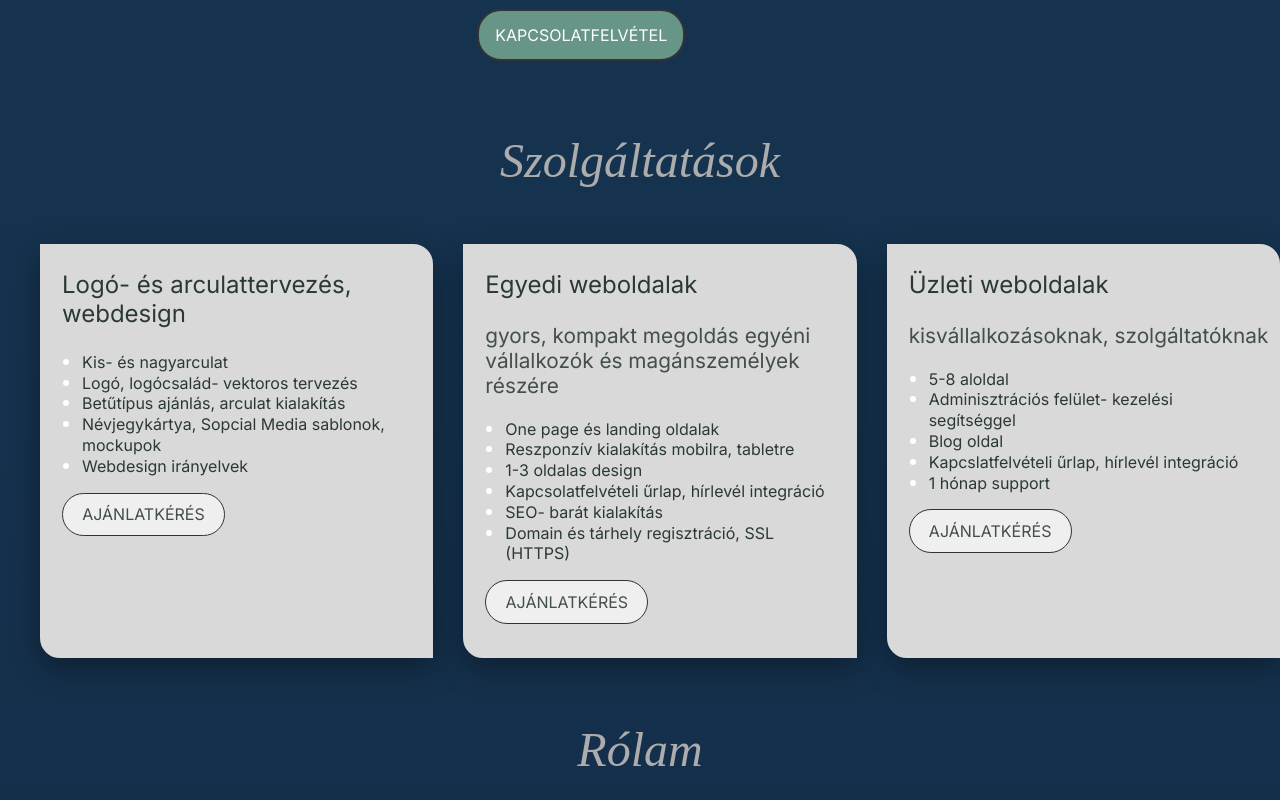
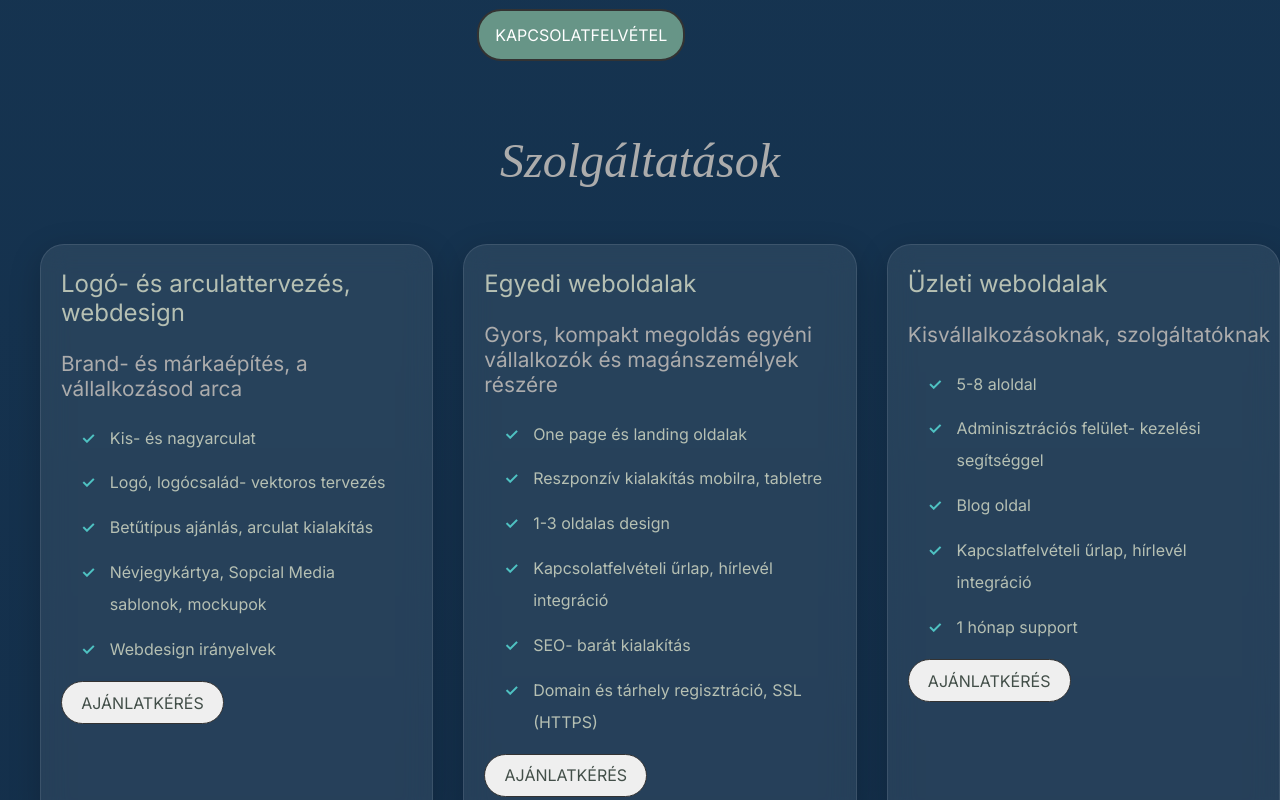
Before and after one commit to FlowWolfKft/pixelLibertyReact, a React (Vite) app: page / in a window 1280 px wide. Shown: the part 380-1180 px from the top of the page. Built offline with nearby package versions, Linux system fonts and the light colour scheme.

Commit message:
Szolgáltatások kalapálás

```diff
--- a/src/components/Services.jsx
+++ b/src/components/Services.jsx
@@ -1,12 +1,12 @@
 import React from "react";
-
 function Services() {
   return (
-    <section className="content-box services-section">
+    <section className="content-box services-section features">
       <h1 className="heading">Szolgáltatások</h1>
       <div className="services column-3">
         <ServiceCard
           title="Logó- és arculattervezés, webdesign"
+          description="Brand- és márkaépítés, a vállalkozásod arca"
           items={[
             "Kis- és nagyarculat",
             "Logó, logócsalád- vektoros tervezés",
@@ -18,7 +18,7 @@ function Services() {
         />
         <ServiceCard
           title="Egyedi weboldalak"
-          description=" gyors, kompakt megoldás egyéni vállalkozók és magánszemélyek részére"
+          description=" Gyors, kompakt megoldás egyéni vállalkozók és magánszemélyek részére"
           items={[
             "One page és landing oldalak",
             "Reszponzív kialakítás mobilra, tabletre",
@@ -31,7 +31,7 @@ function Services() {
         />
         <ServiceCard
           title="Üzleti weboldalak"
-          description="kisvállalkozásoknak, szolgáltatóknak"
+          description="Kisvállalkozásoknak, szolgáltatóknak"
           items={[
             "5-8 aloldal",
             "Adminisztrációs felület- kezelési segítséggel",
--- a/src/main.jsx
+++ b/src/main.jsx
@@ -2,6 +2,7 @@ import React from "react";
 import ReactDOM from "react-dom/client";
 import App from "./App";
 import { BrowserRouter } from "react-router-dom";
+
 import "./menu.css";
 import "./style.css";
 import "./grid.css";
--- a/src/style.css
+++ b/src/style.css
@@ -10,7 +10,7 @@
   --homok: #d9d9d9;
   --body-text: #434f49;
   --pink: #e9a9c4;
-  --dark-pink: #dc6ea6;
+  --dark-pink: #cb2cbe;
   --title: #2a3937;
   --white: #fff;
   --ice-blue: #e9faff;
@@ -70,21 +70,28 @@ a:hover {
   gap: 24px;
 }*/
 .services-card {
-  background: var(--homok);
+  /*background: var(--homok);*/
   border: 2px solid var(--homok);
-  box-shadow: 0 10px 30px rgba(0, 0, 0, 0.35);
   padding-left: 20px;
-  border-radius: 0px 20px 0px 20px;
   max-width: 75%;
   margin-bottom: 2rem;
-  color: var(--title);
-  /*transition: 0.2s ease;
-  transform-origin: left center;*/
+  color: var(--light-green);
+  background: rgba(255, 255, 255, 0.08);
+  backdrop-filter: blur(14px);
+  -webkit-backdrop-filter: blur(14px);
+  border: 1px solid rgba(255, 255, 255, 0.1);
+  border-radius: 24px;
+  box-shadow: 0 8px 32px rgba(0, 0, 0, 0.2);
+  transition: all 0.35s ease;
 }
-.services-card p {
+
+.service-card:hover {
+  transform: translateY(-8px);
+}
+/*.services-card p {
   color: var(--body-text);
 }
-/*.services-card:hover {
+.services-card:hover {
   transform: translateY(-5px);
 }*/
 .services-btn {
@@ -103,8 +110,9 @@ a:hover {
 }
 .services-btn:hover {
   transform: scale(1.1);
-  background-color: var(--petrol-green);
+  background-color: var(--dark-pink);
   color: var(--white);
+  border: 2px solid whitesmoke;
 }
 .services svg {
   height: 12.5rem;
@@ -128,11 +136,12 @@ a:hover {
 }
 
 li {
-  line-height: 1.3;
+  line-height: 2;
   font-size: 1rem;
 }
 ul {
   padding: 0 20px;
+  list-style-type: none;
 }
 ul li::marker {
   color: var(--white);
@@ -164,6 +173,26 @@ ol li::before {
   left: -2.25rem;
   z-index: -1;
   border-radius: 50%;
+}
+.features {
+  list-style: none;
+  padding: 0;
+}
+
+.features li {
+  position: relative;
+  padding-left: 1.8rem;
+  margin-bottom: 0.8rem;
+}
+
+.features li::before {
+  content: "✓";
+  position: absolute;
+  left: 0;
+  top: 0;
+
+  color: #4fc2c2;
+  font-weight: 700;
 }
 h1,
 h2,
@@ -210,30 +239,30 @@ input[type="submit"] {
   transition: transform 0.2s ease;
   margin-bottom: 2rem;
 }
+
+.contact-btn:hover {
+  padding: 1rem 1rem;
+  color: var(--white);
+  background-color: var(--dark-pink);
+  box-shadow:
+    inset 0 1px 1px rgba(255, 255, 255, 0.12),
+    0 6px 14px rgba(203, 44, 190, 0.25);
+
+  transition: all 0.25s ease;
+
+  border: 2px solid whitesmoke;
+  border-radius: 32px;
+  font-family: inherit;
+  font-size: inherit;
+  line-height: 1;
+  transform: scale(1.1);
+}
 .pixelliberty-img {
   margin: 4rem 0 0 4rem;
   width: 50%;
   opacity: 0.6;
   filter: blur(2px);
 }
-.contact-btn:hover {
-  padding: 1rem 1rem;
-  color: var(--white);
-  background-color: #cb2cbe;
-  box-shadow:
-    inset 0 1px 1px rgba(255, 255, 255, 0.12),
-    0 6px 14px rgba(203, 44, 190, 0.25);
-
-  transition: all 0.25s ease;
-
-  border: 1px solid var(--white);
-  border-radius: 32px;
-  font-family: inherit;
-  font-size: inherit;
-  line-height: 1;
-  transform: scale(1.1);
-}
-
 a.button {
   margin-left: 40px;
 }
```
